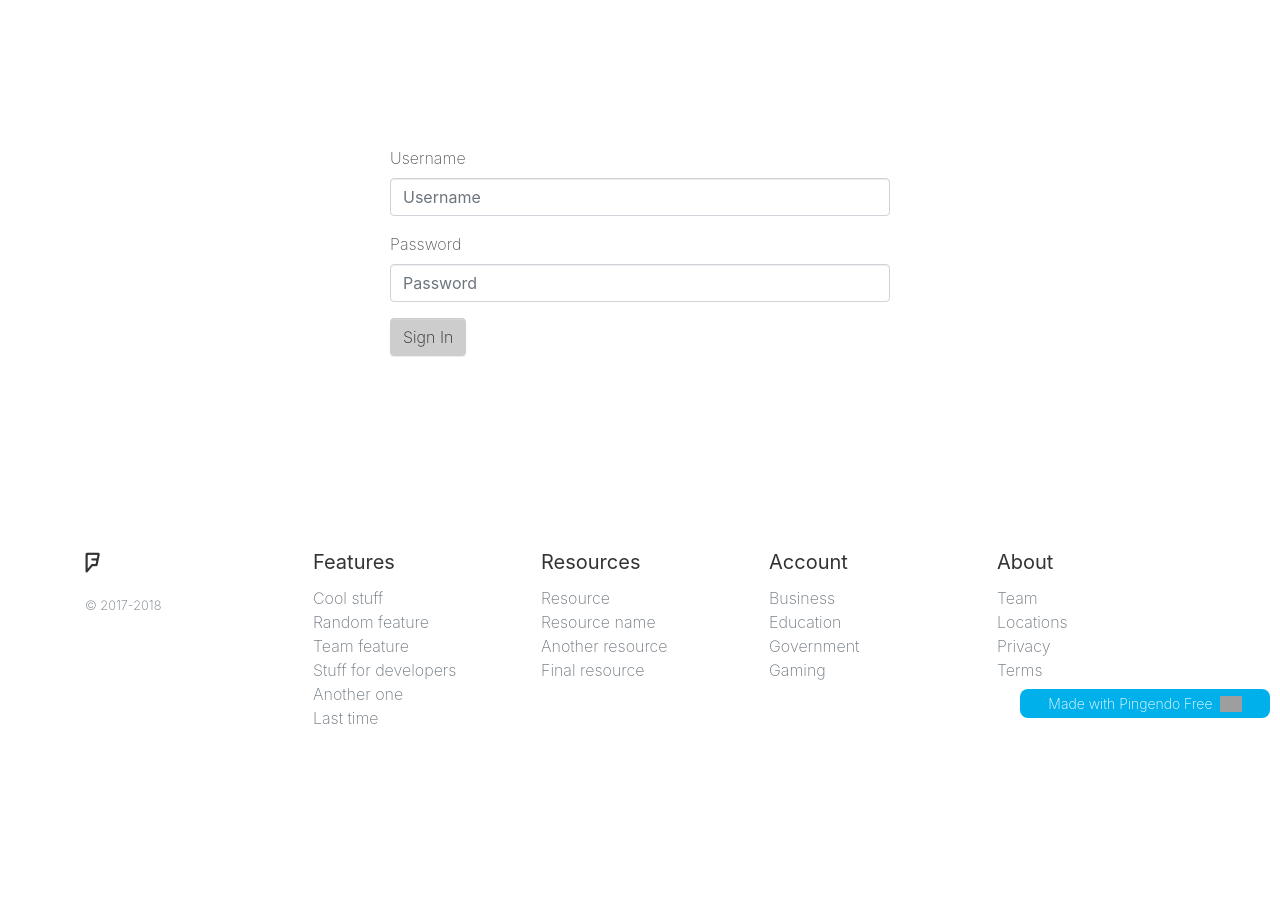
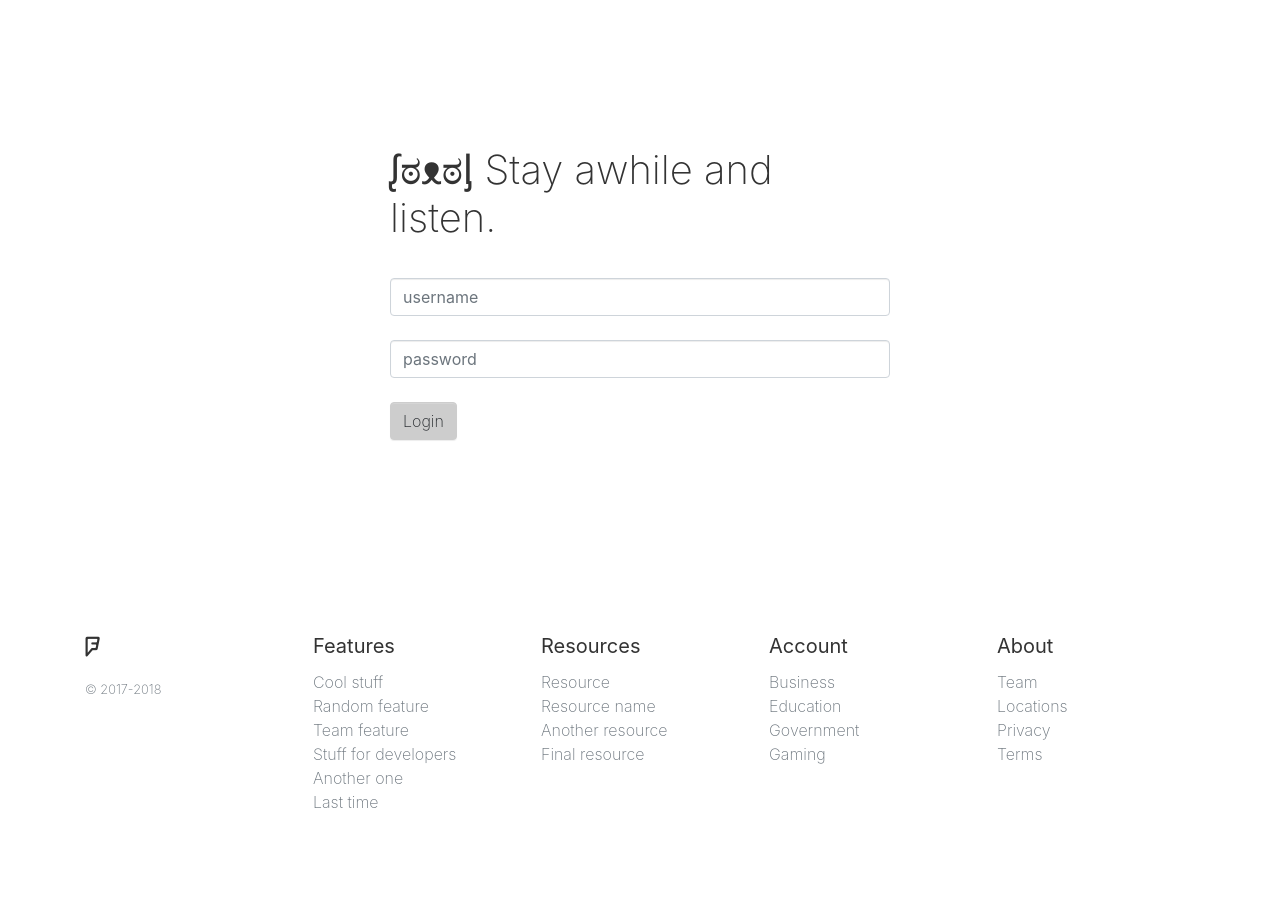
Before and after one commit to M5xThully/CS480_ComicWebsiteProject, a Django app: page /login/ in a window 1280 px wide. Shown: the part 72-974 px from the top of the page. Before the commit the page ends 796 px from the top, so only its background shows below. Run offline with Django 3.2, Linux system fonts and the light colour scheme; some libraries are stand-ins or nearby versions; grey boxes are pictures that could not be loaded.

Commit message:
Update loginpage.html

```diff
--- a/templates/loginpage.html
+++ b/templates/loginpage.html
@@ -1,4 +1,3 @@
-<!DOCTYPE html>
 <html>
 
 <head>
@@ -6,7 +5,7 @@
   <meta name="viewport" content="width=device-width, initial-scale=1">
   <!-- PAGE settings -->
   <link rel="icon" href="https://templates.pingendo.com/assets/Pingendo_favicon.ico">
-  <title>Login</title>
+  <title>Register</title>
   <meta name="description" content="Wireframe design of a product display by Pingendo">
   <meta name="keywords" content="Pingendo bootstrap example template wireframe product">
   <meta name="author" content="Pingendo">
@@ -15,6 +14,7 @@
     {% load static %}
   <link rel="stylesheet" href="{% static 'site/wireframe.css' %}">
 </head>
+
 <body>
   <nav class="navbar navbar-expand-md navbar-dark bg-dark mb-3">
     <div class="container">
@@ -34,7 +34,6 @@
         <a class="p-2 text-secondary" href="http://tiltedcomics.me:8000/register">Register</a>
         <a class="p-2 text-secondary" href="http://tiltedcomics.me:8000/login">Sign In&nbsp;</a>
           <br> </a>
-          <br> </a>
       </div>
     </div>
   </nav>
@@ -42,14 +41,17 @@
     <div class="container">
       <div class="row">
         <div class="col-md-12">
-          <form class="" style="opacity: 1;">
-            <div class="form-group text-dark">
-              <label class="text-dark">Username</label>
-              <input type="text" class="form-control" placeholder="Username"> </div>
-            <div class="form-group text-dark">
-              <label>Password</label>
-              <input type="password" class="form-control" placeholder="Password"> </div>
-            <button type="submit" class="btn btn-primary">Sign In
+          <form id ="login_form" method="post" style="opacity: 1;">
+            <h1 class="" >ᶘಠᴥಠᶅ Stay awhile and listen.</h1>
+            {% csrf_token %}
+
+            <br>
+            <input type="text" class="form-control" placeholder="username"/>
+            <br>
+            <input type="password" class="form-control" placeholder="password"/>
+            <br>
+
+            <button type="submit" class="btn btn-primary">Login
               <br> </button>
           </form>
         </div>
@@ -151,9 +153,6 @@
   <script src="https://code.jquery.com/jquery-3.2.1.slim.min.js" integrity="sha384-KJ3o2DKtIkvYIK3UENzmM7KCkRr/rE9/Qpg6aAZGJwFDMVNA/GpGFF93hXpG5KkN" crossorigin="anonymous"></script>
   <script src="https://cdnjs.cloudflare.com/ajax/libs/popper.js/1.12.9/umd/popper.min.js" integrity="sha384-ApNbgh9B+Y1QKtv3Rn7W3mgPxhU9K/ScQsAP7hUibX39j7fakFPskvXusvfa0b4Q" crossorigin="anonymous"></script>
   <script src="https://maxcdn.bootstrapcdn.com/bootstrap/4.0.0/js/bootstrap.min.js" integrity="sha384-JZR6Spejh4U02d8jOt6vLEHfe/JQGiRRSQQxSfFWpi1MquVdAyjUar5+76PVCmYl" crossorigin="anonymous"></script>
-  <pingendo onclick="window.open('https://pingendo.com/', '_blank')" style="cursor:pointer;position: fixed;bottom: 10px;right:10px;padding:4px;background-color: #00b0eb;border-radius: 8px; width:250px;display:flex;flex-direction:row;align-items:center;justify-content:center;font-size:14px;color:white">Made with Pingendo Free&nbsp;&nbsp;
-    <img src="https://pingendo.com/site-assets/Pingendo_logo_big.png" class="d-block" alt="Pingendo logo" height="16">
-  </pingendo>
 </body>
 
 </html>
```
